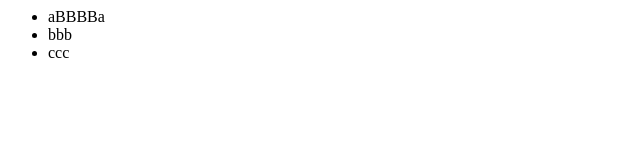
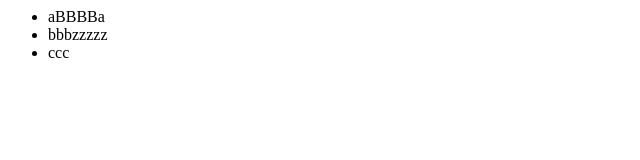
Before and after one commit to fasdzx/NewGitTest, a plain HTML site: page index.html in a window 1280 px wide. Shown: the full height of the page, 0-640 px from the left. Drawn offline with Linux system fonts and the light colour scheme.

Commit message:
asdasdasd

```diff
--- a/index.html
+++ b/index.html
@@ -2,7 +2,7 @@
 	<body>
 		<ul>
 			<li>aBBBBa</li>
-			<li>bbb</li>
+			<li>bbbzzzzz</li>
 			<li>ccc</li>
 		</ul>
 	</body>
```
